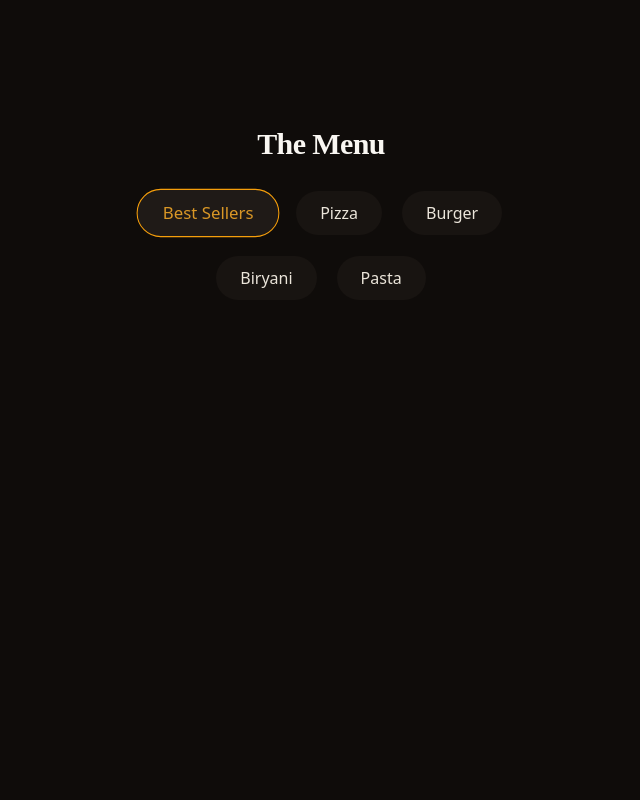
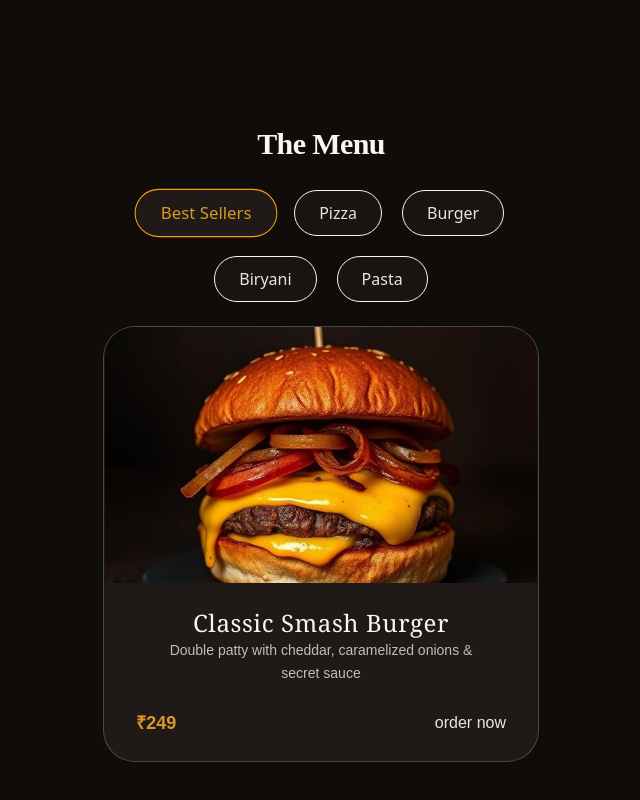
Before and after one commit to YogurtFusion/Mocha-loft, a Next.js app: page / in a window 1280 px wide. Shown: the part 1171-1971 px from the top of the page, without its empty margins (319-959 px from the left). Before the commit the page ends 1543 px from the top, so only its background shows below. Built offline with nearby package versions, Linux system fonts and the light colour scheme.

Commit message:
menu card sturucture completed

```diff
--- a/app/globals.css
+++ b/app/globals.css
@@ -10,7 +10,7 @@
   --color-gold-hover: #f59e0b;
   --color-overlay-black: #0c0a09;
   --color-overlay-brown: #4a3f35;
-
+  --color-card:#1F1A17;
 }
 
 body {
--- a/components/Menu.jsx
+++ b/components/Menu.jsx
@@ -1,5 +1,6 @@
 import React from "react";
 import MenuLinks from "./UI/MenuLinks";
+import MenuCard from "./UI/MenuCard";
 
 const Menu = () => {
   return (
@@ -11,6 +12,7 @@ const Menu = () => {
         The Menu
       </h2>
       <MenuLinks/>
+<MenuCard/>
       </div>
     </section>
   );
--- /dev/null
+++ b/components/UI/MenuBtn.jsx
@@ -0,0 +1,11 @@
+import React from "react";
+
+const MenuBtn = () => {
+  return (
+    <a href="" className="text-secondary">
+      <button>order now</button>
+    </a>
+  );
+};
+
+export default MenuBtn
--- /dev/null
+++ b/components/UI/MenuCard.jsx
@@ -0,0 +1,34 @@
+import React from "react";
+import MenuImg from "@/public/menu-img.png";
+import Image from "next/image";
+import MenuBtn from "./MenuBtn";
+const MenuCard = () => {
+  return (
+    <div className=" bg-card h-fit border border-primary/20 rounded-[2rem] overflow-hidden  font-poppins   ">
+        {/* Img wrapper */}
+        <div className="relative h-64 w-full">
+      <Image
+        src={MenuImg}
+
+        className=" w-full h-full object-cover"
+        alt="Menu card image"
+        />
+        </div>
+      {/* wrap */}
+      <div className="p-6 flex flex-col items-center  ">
+        <h2 className="text-primary text-2xl font-serif font-medium tracking-wide text-center">
+          Classic Smash Burger
+        </h2>
+        <p className="text-secondary/80 text-sm  text-center leading-relaxed mb-6 max-w-[80%] mx-auto ">
+          Double patty with cheddar, caramelized onions & secret sauce
+        </p>
+        <div className=" flex justify-between items-center w-full px-2">
+          <span className="text-gold text-lg font-semibold ">₹249 </span>
+          <MenuBtn />
+        </div>
+      </div>
+    </div>
+  );
+};
+
+export default MenuCard;
--- a/components/UI/MenuLinks.jsx
+++ b/components/UI/MenuLinks.jsx
@@ -15,8 +15,8 @@ const MenuLinks = () => {
       {Links.map((item) => (
         <button
           key={item.title}
-          className={`  rounded-full active:text-gold active:border-gold-hover  transition-all duration-300 active:bg-[#1F1A17] active:scale-95 flex items-center justify-center px-6 py-2.5
-            ${active === item.title? "border bg-[#1F1A17] text-gold border-gold-hover scale-105 ":"bg-[#1F1A17]/60 text-secondary border-primary hover:bg-[#1F1A17] hover:text-gold hover:border-gold-hover "}`}
+          className={`  rounded-full active:text-gold active:border-gold-hover  transition-all duration-300 active:bg-card active:scale-95 flex items-center justify-center px-6 py-2.5
+            ${active === item.title? "border bg-card text-gold border-gold-hover scale-105 ":"bg-card/60 text-secondary border-[0.5px] border-primary  hover:bg-card hover:text-gold hover:border-gold-hover "}`}
           onClick={()=>setactive(item.title)}
         >
           <span className="text-base"> {item.title} </span>
```
Also changed, not shown: public/menu-img.png (added).
